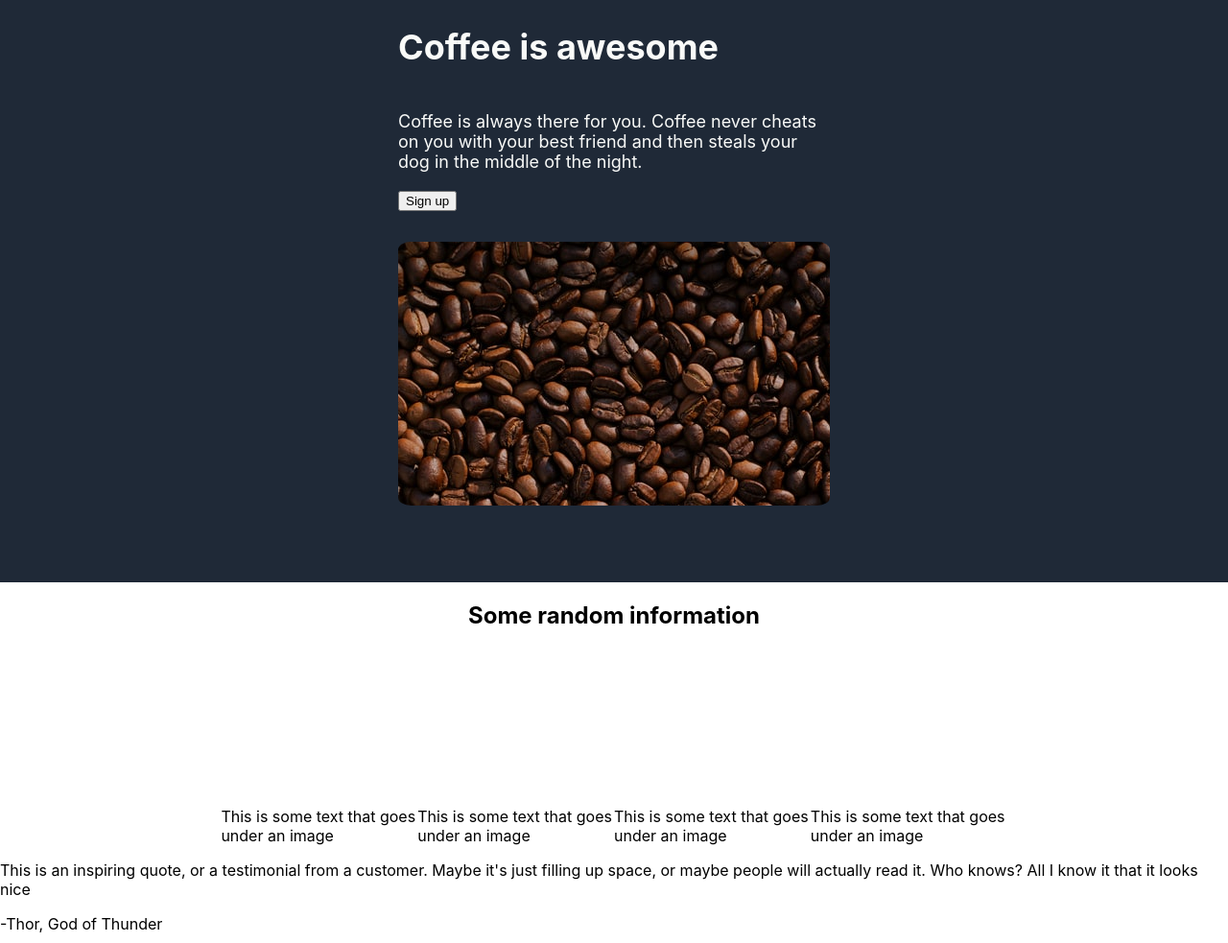
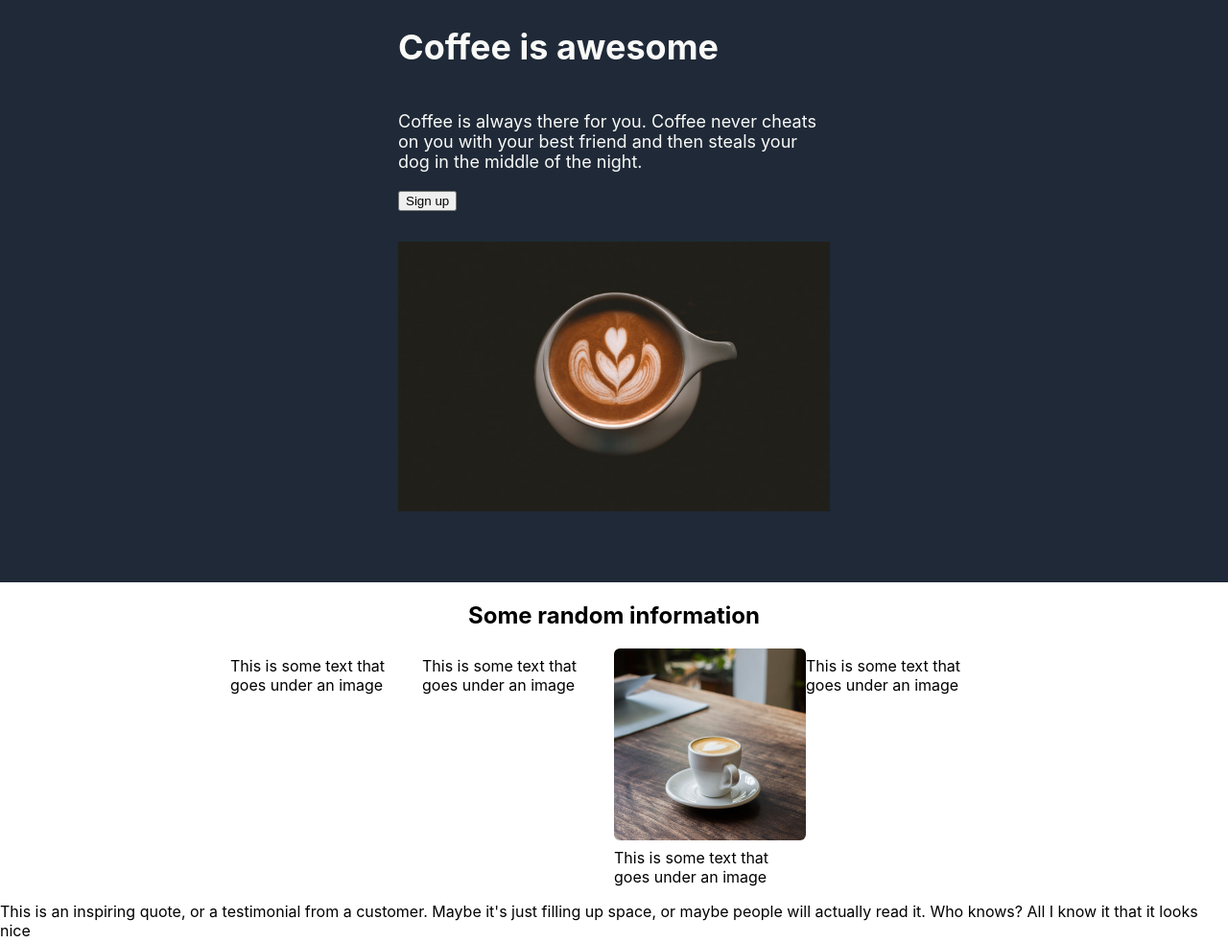
Before and after one commit to JesseRusso/LandingPage, a plain HTML site: page index.html in a window 1280 px wide. Shown: the part 149-1132 px from the top of the page at 96% size. Drawn offline with Linux system fonts and the light colour scheme.

Commit message:
thumbnails sorted

```diff
--- a/index.html
+++ b/index.html
@@ -26,7 +26,7 @@
                 <button>Sign up</button>
             </div>
             <div class="image-container">
-                <img class="right-image" src="./images/mike-kenneally-TD4DBagg2wE-unsplash.jpg">
+                <img class="right-image" src="./images/cup-coffee.jpg">
             </div>
         </div>
         <div class="information">
@@ -41,7 +41,9 @@
                     This is some text that goes under an image
                 </div>
                 <div class="card">
-                    <div class="card-image"></div>
+                    <div class="card-image">
+                        <img src="./images/latte.jpg">
+                    </div>
                     This is some text that goes under an image
                 </div>
                 <div class="card">
--- a/style.css
+++ b/style.css
@@ -50,13 +50,15 @@ max-width: 450px;
 .image-container{
     max-width: 450px;
     max-height: 275px;
-    overflow: hidden;
     border-radius: 3%;
 }
 .right-image{
     border-color: #F9FAF8;
     width: inherit;
     height: auto;
+    width: 450px;
+    height: auto;
+
 }
 .information{
     display: flex;
@@ -66,19 +68,28 @@ max-width: 450px;
 .cards{
     display: flex;
     flex-flow: row wrap;
-
 }
 .card{
     display: flex;
     flex-direction: column;
-    max-width: 16vw;
-    max-height: 16vw;
+    max-width: 200px;
     border-width: 2px;
     border-color: red;
+    gap: 1vh;
 }
 .card-image{
-    width: 200px;
-    height: 200px;
+    max-width: 200px;
+    max-height: 200px;
     border-width: 2px;
-    border-color: aquamarine;
+    border-color: red;
+    overflow: hidden;
+    border-radius: 3%;
 }
+.card-image img{
+    display: block;
+    max-width: 200px;
+    max-height: auto;
+    border-radius: 3%;
+    border-color: grey;
+    border-radius: 2px;
+}
```
Also changed, not shown: images/cup-coffee.jpg (added), images/latte.jpg (added), images/pexels-anna-tukhfatullina-food-photographerstylist-2648988.jpg (added), images/pexels-dids-5908468.jpg (added), images/pexels-ketut-subiyanto-4353578.jpg (added), images/pexels-michael-burrows-7125662.jpg (added).
